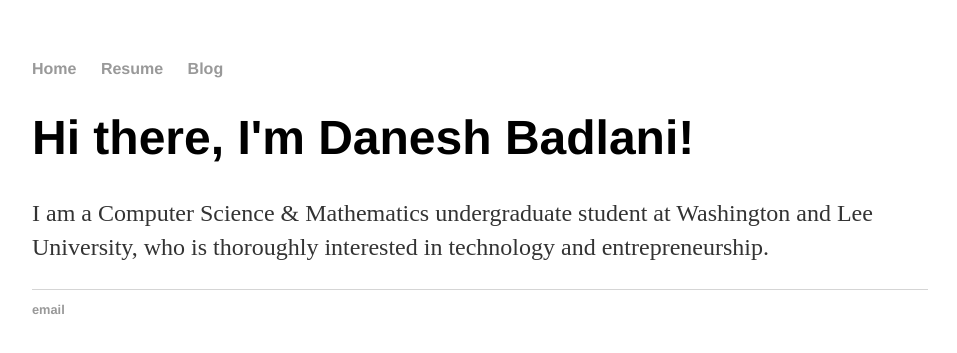
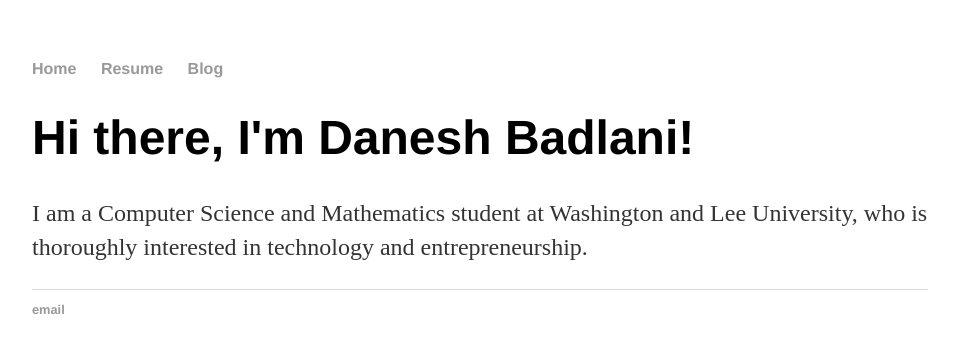
Before and after one commit to daneshbadlani/daneshbadlani.github.io, a Jekyll site: the page built from index.html, in a window 1280 px wide. Shown: the top 353 px of the page, without its empty margins (160-1117 px from the left). Built offline with Jekyll 4.4.1, drawn with Linux system fonts in a browser that asks for light colours.

Commit message:
Update index.html

```diff
--- a/index.html
+++ b/index.html
@@ -1,30 +1,8 @@
-<!DOCTYPE html>
-<html>
-	<head>
-		<title>Danesh Badlani</title>
-		<!-- link to main stylesheet -->
-		<link rel="stylesheet" type="text/css" href="/css/main.css">
-	</head>
-	<body>
-		<nav>
-    		<ul>
-			<li><a href="/">Home</a></li>
-        		<li><a href="/resume">Resume</a></li>
-        		<li><a href="/blog">Blog</a></li>
-    		</ul>
-		</nav>
-		<div class="container">
-    		<div class="blurb">
-        		<h1>Hi there, I'm Danesh Badlani!</h1>
-				<p>I am a Computer Science & Mathematics undergraduate student at Washington and Lee University, who
-			is thoroughly interested in technology and entrepreneurship.</a></p>
-    		</div><!-- /.blurb -->
-		</div><!-- /.container -->
-		<footer>
-    		<ul>
-        		<li><a href="mailto:daneshbadlani@gmail.com">email</a></li>
-
-			</ul>
-		</footer>
-	</body>
-</html>
+---
+layout: default
+title: Danesh Badlani
+---
+<div class="blurb">
+	<h1>Hi there, I'm Danesh Badlani!</h1>
+	<p>I am a Computer Science and Mathematics student at Washington and Lee University, who is thoroughly interested in technology and entrepreneurship.</a></p>
+</div><!-- /.blurb -->
```
